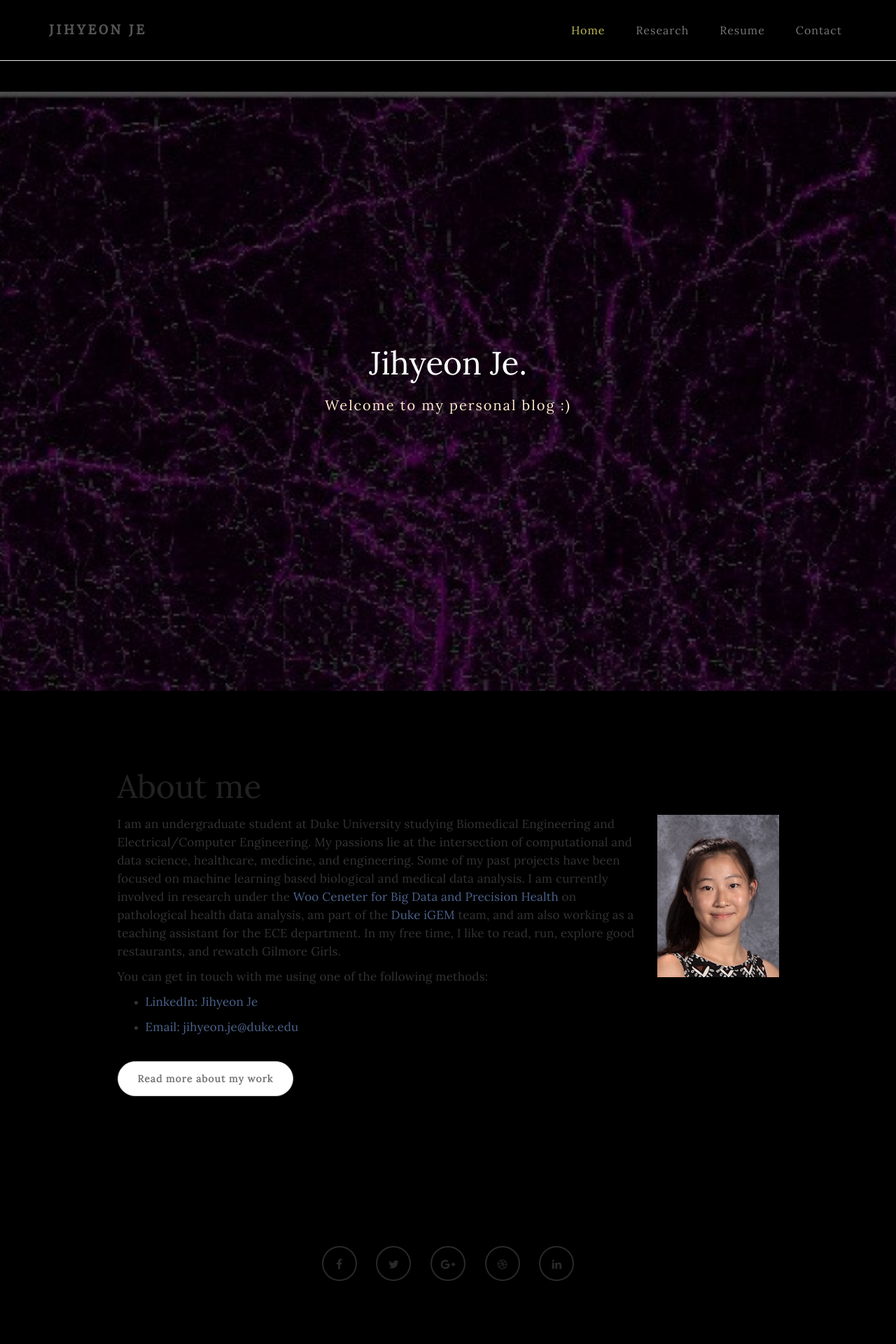
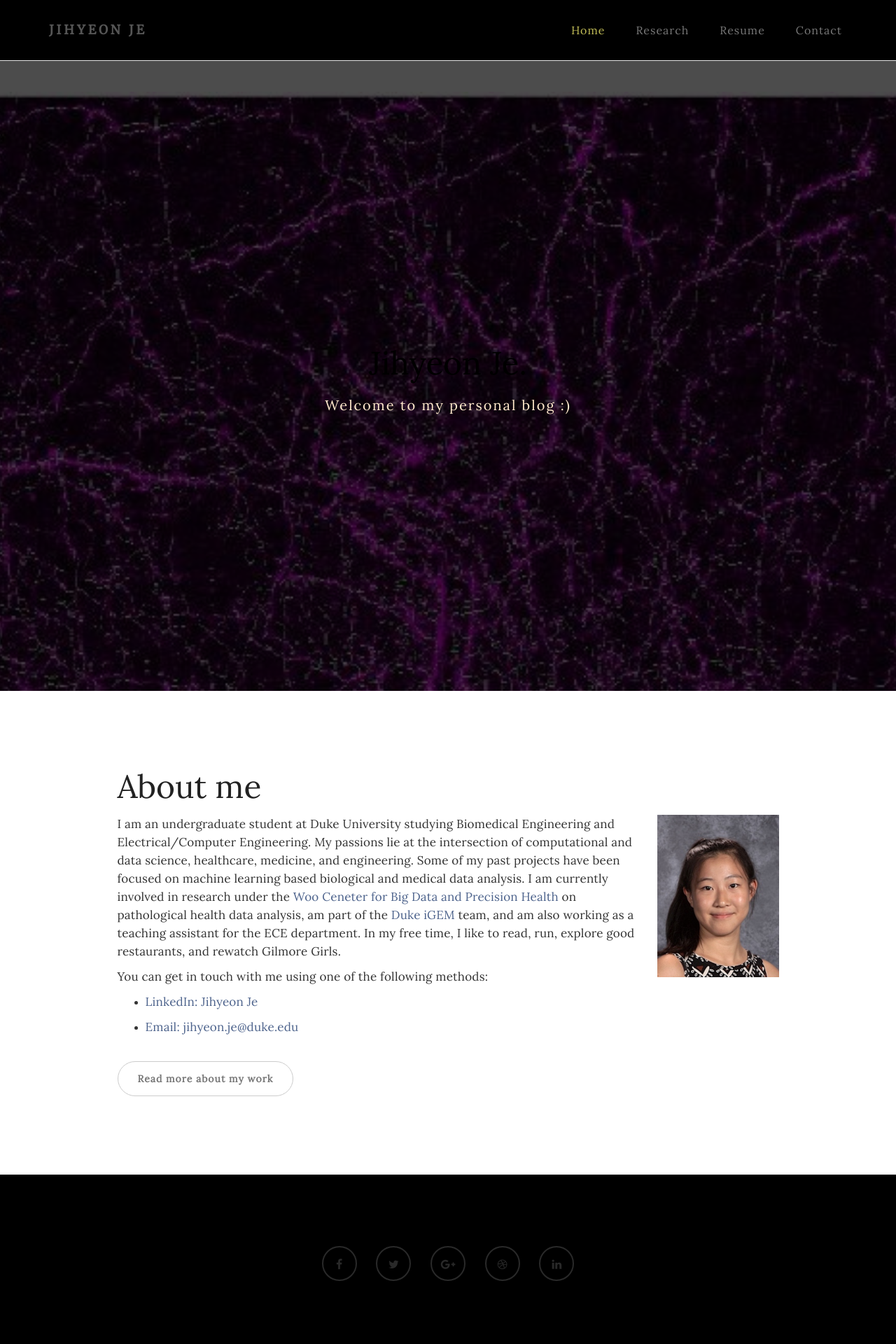
Before and after one commit to rpraka/JihyeonJe.com, a Jekyll site: the page index.html, which Jekyll copies as it is, in a window 1280 px wide. Shown: the whole page at 70% size. Built offline with Jekyll 4.4.1, drawn with Linux system fonts in a browser that asks for light colours.

Commit message:
Update style.css

```diff
--- a/css/style.css
+++ b/css/style.css
@@ -1,13 +1,10 @@
 /*
-
 Template 2085 Neuron
-
 http://www.tooplate.com/view/2085-neuron
-
 */
 
 body {
-		background: #000000;
+		background: #ffffff;
     font-family: 'Lora', serif;
     font-style: normal;
 		font-weight: 300;
@@ -18,22 +15,18 @@
 /*---------------------------------------
     Typorgraphy
 -----------------------------------------*/
-
-<head>
-<link rel="preconnect" href="https://fonts.googleapis.com">
-<link rel="preconnect" href="https://fonts.gstatic.com" crossorigin>
-<link href="https://fonts.googleapis.com/css2?family=Source+Sans+Pro:wght@900&display=swap" rel="stylesheet"><style>
-</head>
+<style>
+@import url('https://fonts.googleapis.com/css2?family=Source+Sans+Pro:wght@900&display=swap');
+</style>
 
 h1,h2,h3,h4,h5,h6 {
-  font-family: 'Merriweather', serif;
+  font-family: 'Source Sans Pro', sans-serif;
   font-style: normal;
   font-weight: bold;
   letter-spacing: 0.5px;
 }
 
 h1 {
-    color: #ffffff;
     font-size: 46px;
     padding-bottom: 14px;
     margin-bottom: 0px;
@@ -154,7 +147,7 @@
   flex-flow: row nowrap;
   justify-content: center;
   align-items: center;
-  background: none repeat scroll 0 0 #000000;
+  background: none repeat scroll 0 0 #ffffff;
 }
 
 .sk-spinner-wordpress.sk-spinner {
@@ -321,8 +314,8 @@
 }
 
 #home .btn {
-  background: #000000;
-  border: 2px solid #000000;
+  background: #ffffff;
+  border: 2px solid #ffffff;
   border-radius: 100px;
   color: #444;
   font-family: 'Merriweather', serif;
@@ -337,8 +330,8 @@
 
 #home .btn:hover {
   background: transparent;
-  border-color: #000000;
-  color: #000000;
+  border-color: #ffffff;
+  color: #ffffff;
 }
 
 
@@ -381,7 +374,7 @@
 }
 
 #gallery .gallery-thumb {
-  background-color: #000000;
+  background-color: #ffffff;
   box-shadow: 0px 1px 2px 0px rgba(90, 91, 95, 0.15);
   cursor: pointer;
   display: block;
@@ -442,7 +435,7 @@
   background: #bfba55;
   border-radius: 100px;
   border: none;
-  color: #000000;
+  color: #ffffff;
   font-weight: bold;
   transition: all 0.4s ease-in-out;
 }
@@ -526,7 +519,7 @@
 .blog-post-des .btn:hover {
   background: #bfba55;
   border-color: transparent;
-  color: #000000;
+  color: #ffffff;
 }
 
 .blog-author {
@@ -601,7 +594,7 @@
   background: #bfba55;
   border-radius: 100px;
   border: none;
-  color: #000000;
+  color: #ffffff;
   font-weight: bold;
   transition: all 0.4s ease-in-out;
 }
@@ -609,7 +602,7 @@
 .blog-comment-form input[type="submit"]:hover {
   background: #333;
   border-color: transparent;
-  color: #000000;
+  color: #ffffff;
 }
 
 
@@ -645,13 +638,13 @@
 
 footer {
     background: #000;
-    color: #000000;
+    color: #ffffff;
     padding: 80px 0px;
     position: relative;
 }
 
 footer .col-md-4 .fa {
-  color: #000000;
+  color: #ffffff;
   padding-right: 8px;
 }
 
@@ -669,7 +662,7 @@
 
 /* Back top */
 .go-top {
-  background-color: #000000;
+  background-color: #ffffff;
   box-shadow: 1px 1.732px 12px 0px rgba( 0, 0, 0, .14 ), 1px 1.732px 3px 0px rgba( 0, 0, 0, .12 );
   transition : all 1s ease;
   bottom: 2em;
@@ -688,7 +681,7 @@
 
 .go-top:hover {
     background: #bfba55;
-    color: #000000;
+    color: #ffffff;
 }
 
 
```
